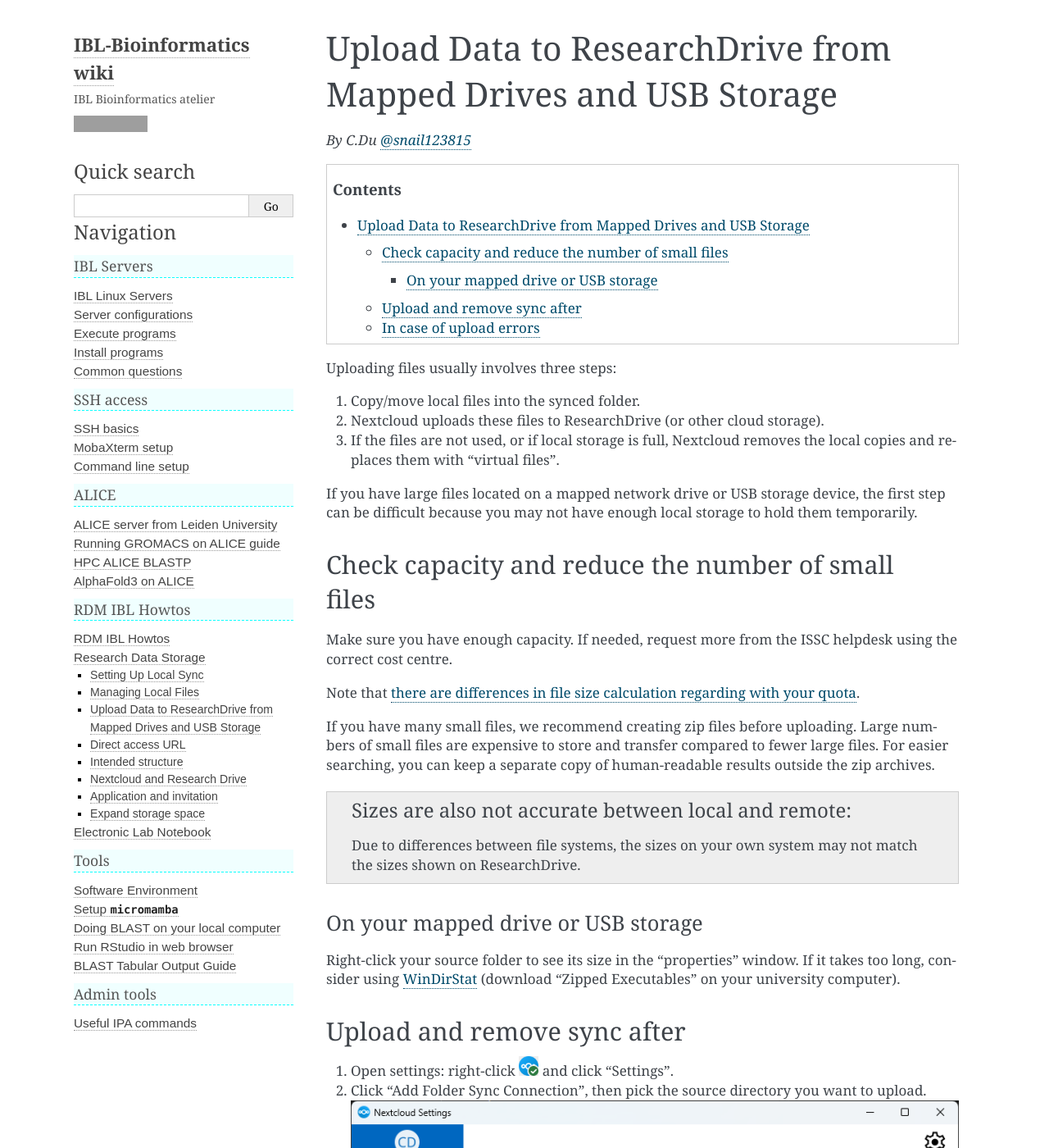
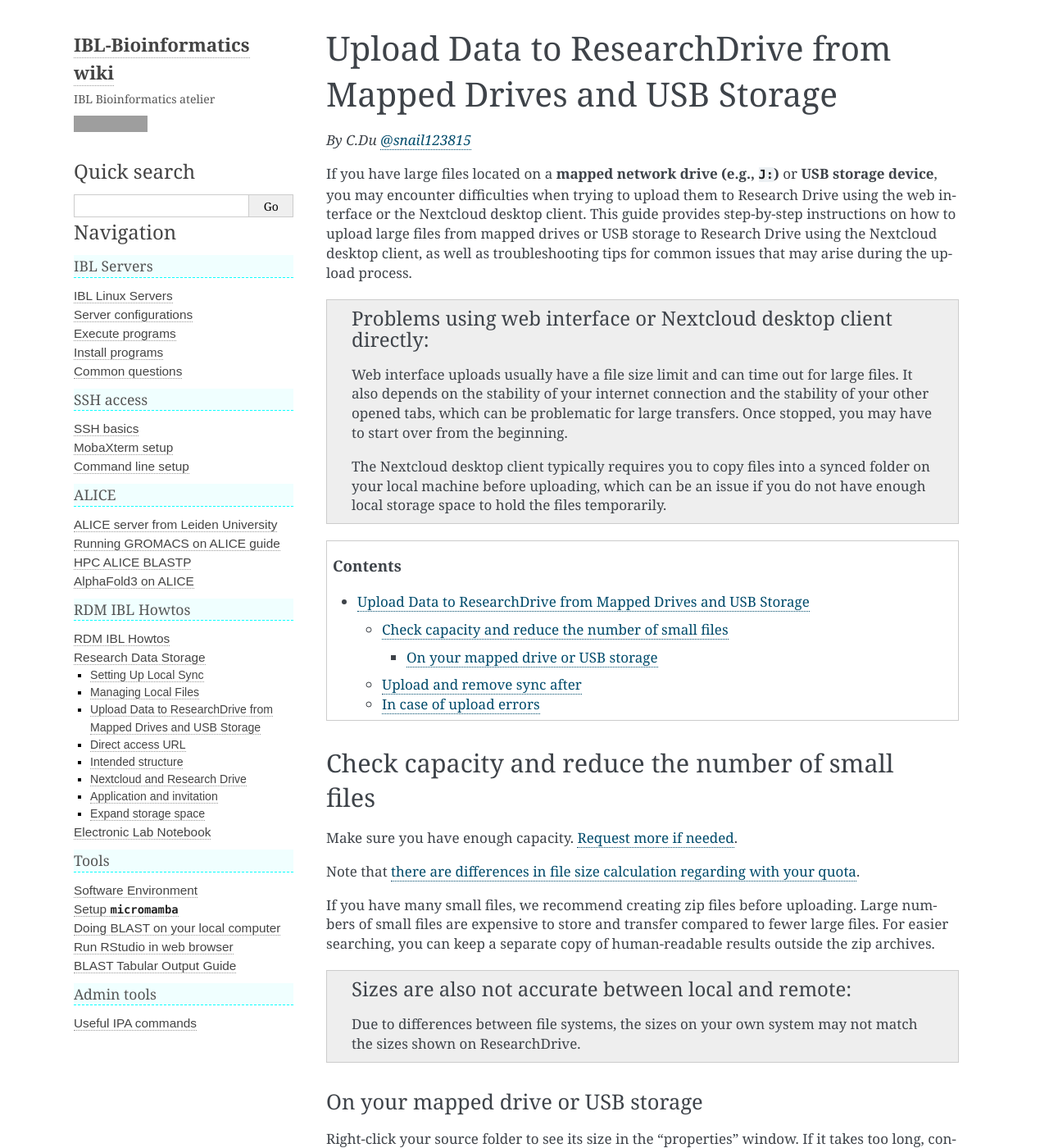
Before and after one commit to IBL-bioinfo/IBL-bioinformatics-wiki, a Sphinx documentation site: the page built from docs/source/rdm_howtos/ResearchDrive_uploadFromNetworkDrive.md, in a window 1280 px wide and 1400 px high. Shown: the whole window at 82% size. Built offline with Sphinx 7.4.7, drawn with Linux system fonts in a browser that asks for light colours; grey boxes are pictures that could not be loaded.

Commit message:
Add / move description under title, for showing in link pop ups when cursor hanging over them.

````diff
--- a/docs/source/rdm_howtos/ResearchDrive_uploadFromNetworkDrive.md
+++ b/docs/source/rdm_howtos/ResearchDrive_uploadFromNetworkDrive.md
@@ -1,6 +1,14 @@
 # Upload Data to ResearchDrive from Mapped Drives and USB Storage
 
 *By C.Du [@snail123815](https://github.com/snail123815)*
+
+If you have large files located on a **mapped network drive (e.g., `J:`)** or **USB storage device**, you may encounter difficulties when trying to upload them to Research Drive using the web interface or the Nextcloud desktop client. This guide provides step-by-step instructions on how to upload large files from mapped drives or USB storage to Research Drive using the Nextcloud desktop client, as well as troubleshooting tips for common issues that may arise during the upload process.
+
+:::{admonition} Problems using web interface or Nextcloud desktop client directly
+Web interface uploads usually have a file size limit and can time out for large files. It also depends on the stability of your internet connection and the stability of your other opened tabs, which can be problematic for large transfers. Once stopped, you may have to start over from the beginning.
+
+The Nextcloud desktop client typically requires you to copy files into a synced folder on your local machine before uploading, which can be an issue if you do not have enough local storage space to hold the files temporarily.
+:::
 
 ```{contents}
 ---
@@ -8,17 +16,9 @@
 ---
 ```
 
-Uploading files usually involves three steps:
-
-1. Copy/move local files into the synced folder.
-2. Nextcloud uploads these files to ResearchDrive (or other cloud storage).
-3. If the files are not used, or if local storage is full, Nextcloud removes the local copies and replaces them with “virtual files”.
-
-If you have large files located on a mapped network drive or USB storage device, the first step can be difficult because you may not have enough local storage to hold them temporarily.
-
 ## Check capacity and reduce the number of small files
 
-Make sure you have enough capacity. If needed, request more from the ISSC helpdesk using the correct cost centre.
+Make sure you have enough capacity. [Request more if needed](./ResearchDrive.md#expand-storage-space).
 
 Note that [there are differences in file size calculation regarding with your quota](./ResearchDrive.md#different-sizes-in-dashboard-and-files).
 
````
Also changed, not shown: docs/source/rdm_howtos/ELN.md (+4 -4 lines), docs/source/rdm_howtos/Intro.md (+2 -0 lines), docs/source/rdm_howtos/ResearchDrive.md (+10 -2 lines), docs/source/rdm_howtos/ResearchDrive_setup.md (+6 -6 lines), docs/source/rdm_howtos/ResearchDrive_troubleshooting.md (+2 -0 lines).
